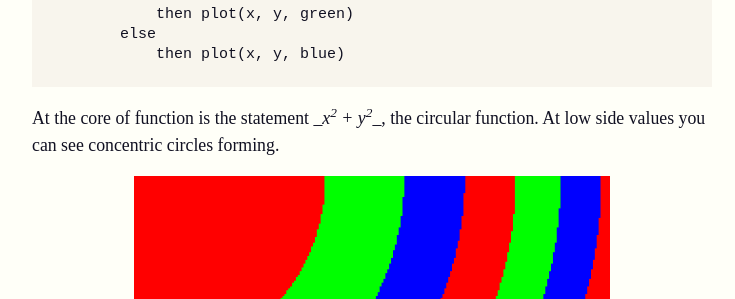
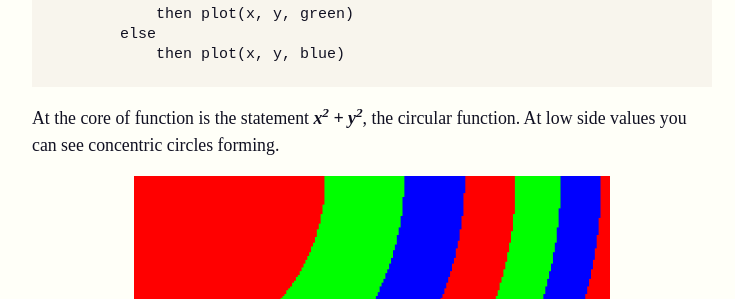
Before and after one commit to adyshake/adyshake.github.io, a Jekyll site: the page built from _posts/2019-01-27-algorithmic-wallpaper.md, in a window 1280 px wide and 900 px high, scrolled down 401 px. Shown: the part 152-451 px from the top of the window, without its empty margins (268-1003 px from the left). Built offline with Jekyll 4.4.1, drawn with Linux system fonts in a browser that asks for light colours; nearby versions of some CDN libraries; some web fonts are replaced; comment, search, counter and statistics services are not loaded.

````diff
--- a/_posts/2019-01-27-algorithmic-wallpaper.md
+++ b/_posts/2019-01-27-algorithmic-wallpaper.md
@@ -22,7 +22,7 @@ for i ← 1 to 100
             then plot(x, y, blue)
 ```
 
-At the core of function is the statement *_x<sup>2</sup> + y<sup>2</sup>_*, the circular function. At low side values you can see concentric circles forming.
+At the core of function is the statement <b>_x<sup>2</sup> + y<sup>2</sup>_</b>, the circular function. At low side values you can see concentric circles forming.
 
 {: align="center"}
 ![conc-circles]
````
